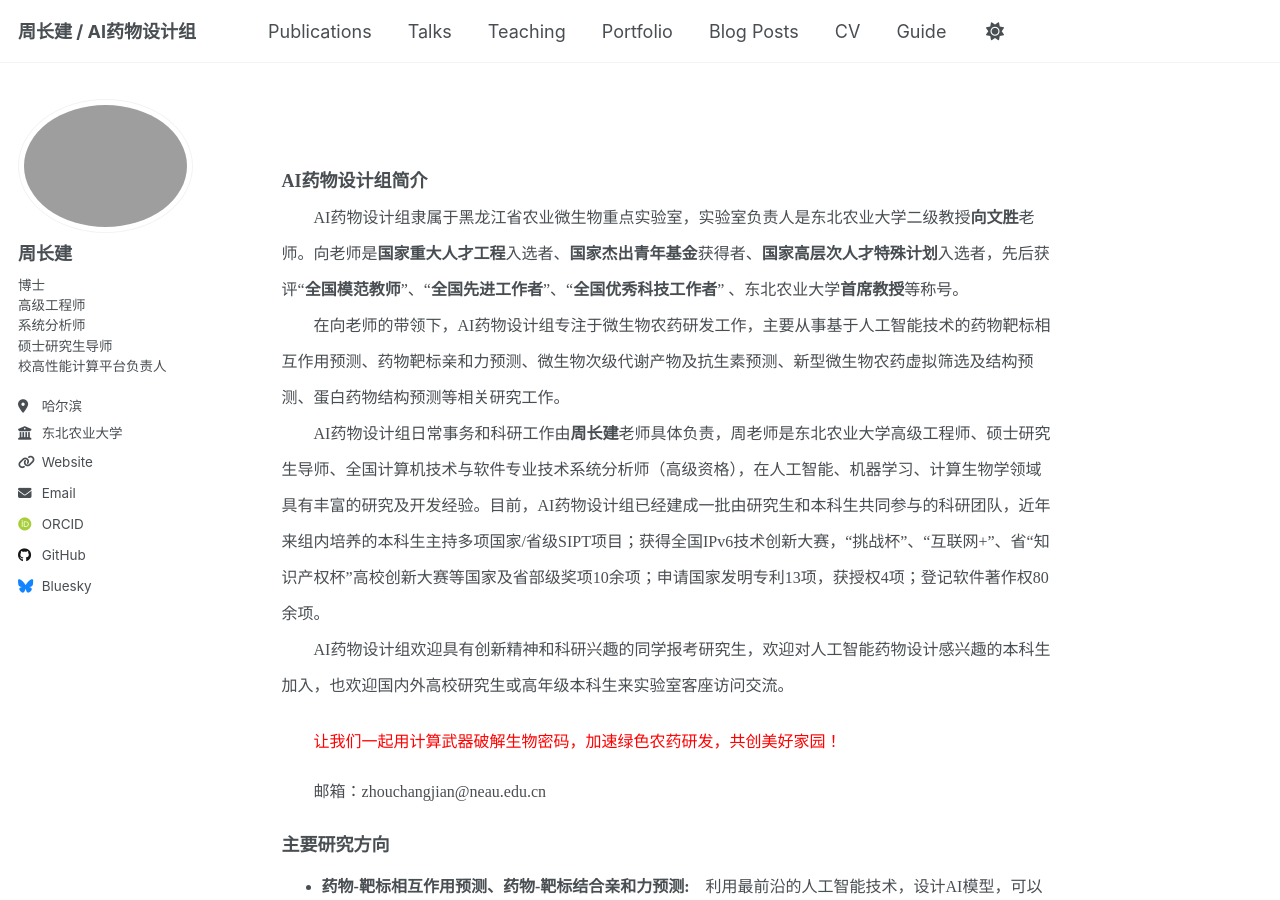
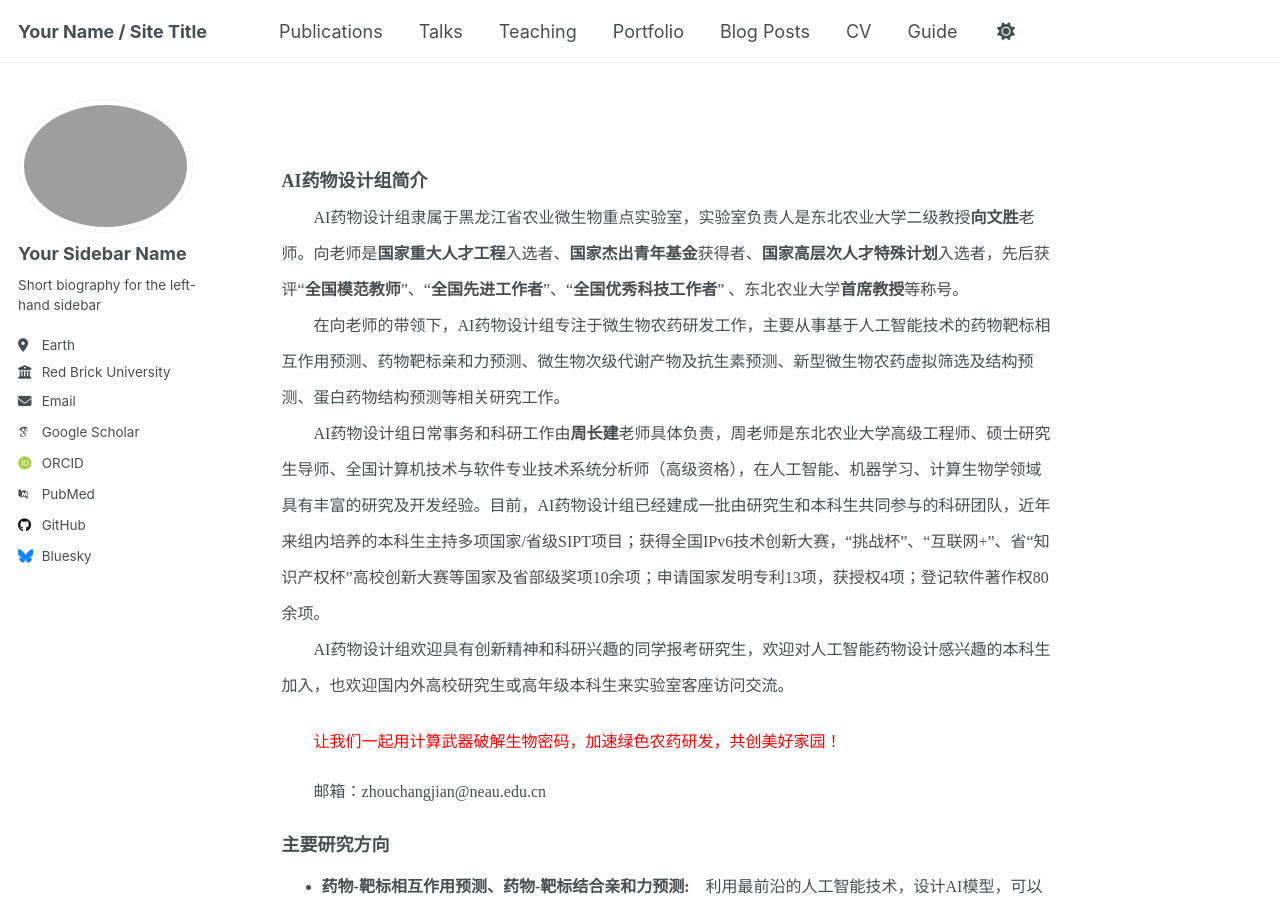
Before and after one commit to HPC-NEAU/zhoucj, a Jekyll site: the page built from _pages/about.md, in a window 1280 px wide and 900 px high. Built offline with Jekyll 4.4.1, drawn with Linux system fonts in a browser that asks for light colours; some web fonts are replaced.

Commit message:
Add files via upload

```diff
--- a/_config.yml
+++ b/_config.yml
@@ -8,13 +8,14 @@
 
 # Basic Site Settings
 locale                   : "en-US"
-title                    : "周长建 / AI药物设计组"
+site_theme               : "default"
+title                    : "Your Name / Site Title"
 title_separator          : "-"
 name                     : &name "Your Name"
 description              : &description "personal description"
-url                      : https://hpc-neau.github.io/cjzhou/ # the base hostname & protocol for your site e.g. "https://[your GitHub username].github.io" or if you already have some other page hosted on Github then use "https://[your GitHub username].github.io/[Your Repo Name]"
+url                      : https://academicpages.github.io # the base hostname & protocol for your site e.g. "https://[your GitHub username].github.io" or if you already have some other page hosted on Github then use "https://[your GitHub username].github.io/[Your Repo Name]"
 baseurl                  : "" # the subpath of your site, e.g. "/blog"
-repository               : "hpc-neau.github.io/cjzhou"
+repository               : "academicpages/academicpages.github.io"
 
 # Site Author - The following control what appear as part of the author content on the side bar.
 #               If a field is blank the icon and link will not appear, otherwise it will be shown.
@@ -22,28 +23,30 @@ repository               : "hpc-neau.github.io/cjzhou"
 author:
   # Biographic information
   avatar           : "profile.png"
-  name             : "周长建"
+  name             : "Your Sidebar Name"
   pronouns         : # example: "she/her"
-  bio              : "博士<br>高级工程师<br>系统分析师<br>硕士研究生导师<br>校高性能计算平台负责人"
-  location         : "哈尔滨"
-  employer         : "东北农业大学"
-  uri              : http://dscx.neau.edu.cn/ndbssds/detail_ZGVDaEhxakNH_2.html
-  email            : "zhouchangjian@neau.edu.cn"
+  bio              : "Short biography for the left-hand sidebar"
+  location         : "Earth"
+  employer         : "Red Brick University"
+  uri              : # URL
+  email            : "none@example.org"
 
   # Academic websites
-  #arxiv            : # URL - Update with the correct link to your profile
-  #googlescholar    : "https://scholar.google.com/citations?user=PS_CX0AAAAAJ"
+  academia         : # URL
+  arxiv            : # URL - Update with the correct link to your profile
+  googlescholar    : "https://scholar.google.com/citations?user=PS_CX0AAAAAJ"
   impactstory      : # URL
-  orcid            : "https://orcid.org/0000-0002-2094-6405"
+  orcid            : "http://orcid.org/yourorcidurl"
   semantic         : # URL
-  #pubmed           : "https://www.ncbi.nlm.nih.gov/pubmed/?term=john+snow"
+  pubmed           : "https://www.ncbi.nlm.nih.gov/pubmed/?term=john+snow"
   researchgate     : # URL
+  scopus           : # URL
 
   # Repositories and software development
   bitbucket        : # Username - Update with your username on the site
   codepen          : # Username
   dribbble         : # Username
-  github           : "https://github.com/HPC-NEAU"
+  github           : "academicpages"
   kaggle           : # Username
   stackoverflow    : # User number or user number and name (i.e., use "1" or "1/jeff-atwood")
 
```
